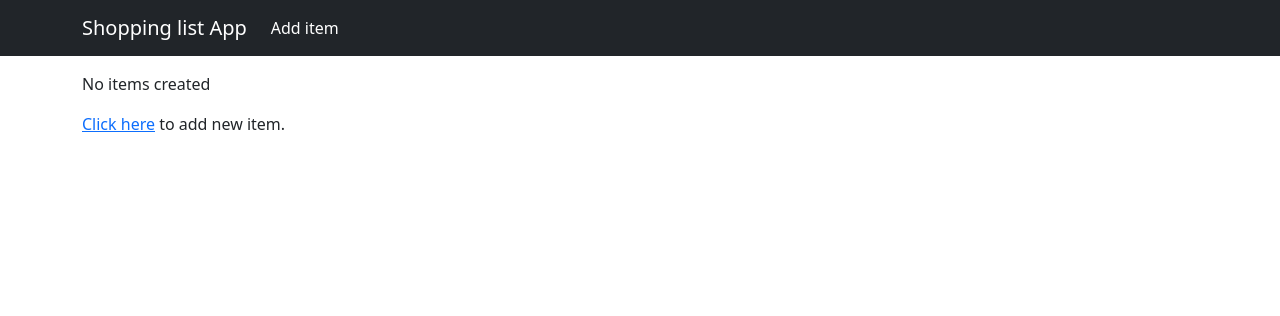
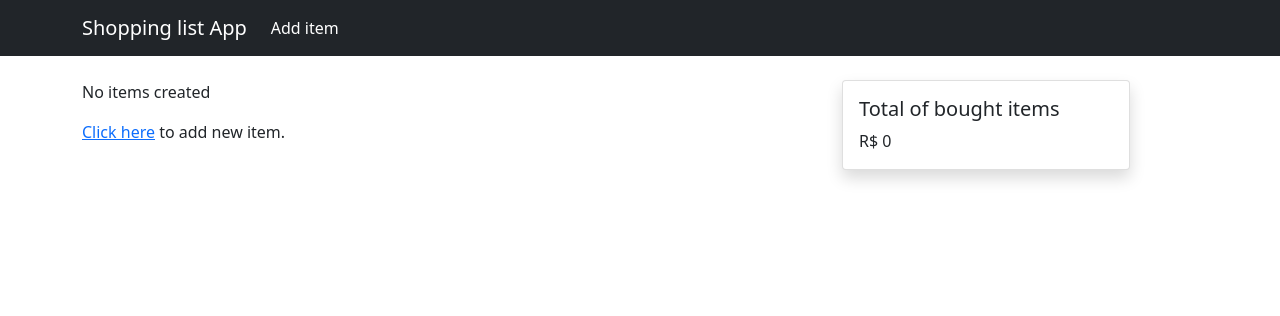
Before and after one commit to WellingtonFidelis/python-projects, a Django app: page /items/ in a window 1280 px wide. Shown: the top 316 px of the page. Run offline with Django 3.2, Linux system fonts and the light colour scheme; data that the repository does not hold is empty; some libraries are stand-ins or nearby versions.

Commit message:
feat(frontend): adding card to indicators.

```diff
--- a/app-shopping-list/app_core/items/templates/items/item_list.html
+++ b/app-shopping-list/app_core/items/templates/items/item_list.html
@@ -1,7 +1,7 @@
 {% extends "base.html" %}
 {% block content %}
 {% if items %}
-<h2>Items list</h2>
+    <div class="shadow bg-body rounded p-3">
         <table class="table table-hover" id="tableItemList">
             <thead>
                 <tr>
@@ -16,13 +16,8 @@
                 {% include "items/item.html" %}
                 {% endfor %}
             </tbody>
-    <tfoot>
-        <th scope="col"><strong>Total</strong></th>
-        <th scope="col"></th>
-        <th scope="col">{{ total }}</th>
-        <th scope="col"></th>
-    </tfoot>
         </table>
+    </div>
 {% else %}
 <p>No items created</p>
 <p><a href="/items/item-create">Click here</a> to add new item.</p>
--- a/app-shopping-list/app_core/items/views.py
+++ b/app-shopping-list/app_core/items/views.py
@@ -49,14 +49,18 @@ class ItemsView():
       "cost": 0
     }
     form = ItemModelForm(request.POST or None, initial=initial_data)
-    if form.is_valid():
-      Item.objects.create(**form.cleaned_data)
-      form = ItemModelForm()
-      return redirect(reverse("home"))
+    if request.method == "POST":
+      if form.is_valid():
+        Item.objects.create(**form.cleaned_data)
+        form = ItemModelForm()
+        return redirect(reverse("home"))
+
     template = "items/item_create.html"
+
     context = {
       "form": form
     }
+
     return render(request=request, template_name=template, context=context)
 
   def edit(request, pk):
--- a/app-shopping-list/app_core/templates/base.html
+++ b/app-shopping-list/app_core/templates/base.html
@@ -40,10 +40,20 @@
     </div>
   </nav>
 
-  <div class="container mt-3">
+  <div class="container mt-4">
     <div class="row">
-      {% block content %}
-      {% endblock %}
+      <div class="col-8">
+        {% block content %}
+        {% endblock %}
+      </div>
+      <div class="col-4">
+        <div class="card shadow bg-body rounded" style="width: 18rem;">
+          <div class="card-body">
+            <h5 class="card-title">Total of bought items</h5>
+            <p class="card-text">R$ {{ total }}</p>
+          </div>
+        </div>
+      </div>
     </div>
   </div>
 
```
Lines whose indentation alone changed are shown as unchanged.
